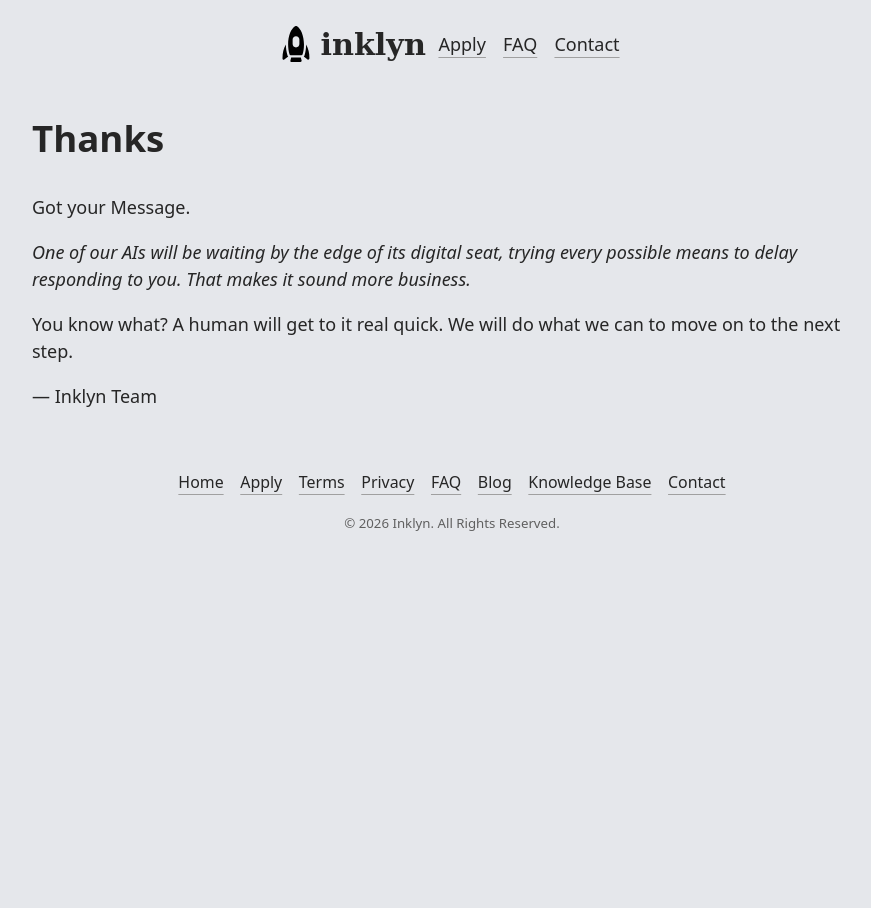
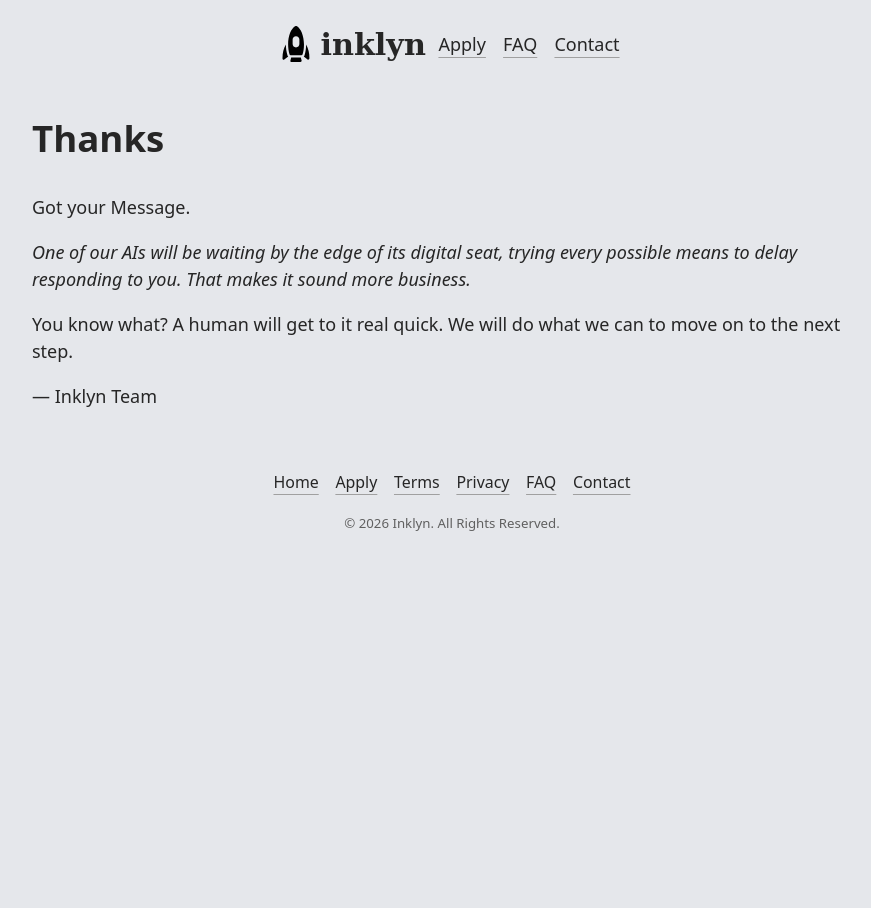
Before and after one commit to Inklyn/inklyn.com, a Jekyll site: the page built from thanks.md, in a window 1280 px wide. Shown: the whole page, without its empty margins (188-1059 px from the left). Built offline with Jekyll 4.4.1, drawn with Linux system fonts in a browser that asks for light colours.

Commit message:
Edited on Feb 18, 2026

```diff
--- a/_data/nav.yaml
+++ b/_data/nav.yaml
@@ -17,9 +17,5 @@
   url: "/privacy/"
 - title: FAQ
   url: "/faq/"
-- title: Blog
-  url: "https://blog.inklyn.com"
-- title: Knowledge Base
-  url: "https://kb.inklyn.com"
 - title: Contact
   url: "/contact/"
--- a/_includes/features.html
+++ b/_includes/features.html
@@ -15,6 +15,6 @@
 			<li>immigration assistance</li>
 			<li><em>ask anything, you might just get it!</em></li>
 		</ul>
-		<h3>… be the best human for your customers.</h3>
+		<h3>… give the best experience to your customers.</h3>
 	</p>
 </site-features>
--- a/_includes/footer.html
+++ b/_includes/footer.html
@@ -8,7 +8,7 @@
 		<p>
 			<small>
 				©
-				{{ "now" | date: "%Y" }}
+				<script>document.write(new Date().getFullYear())</script>
 				Inklyn.
 				All Rights Reserved.
 			</small>
--- a/_includes/icp.html
+++ b/_includes/icp.html
@@ -2,13 +2,8 @@
 	<h3>You’re</h3>
 	<p>
 		<ul class="pills">
-			<li>entrepreneur</li>
 			<li>founder</li>
 			<li>business owner</li>
-			<li>creator</li>
-			<li>nomad</li>
-			<li>remote</li>
-			<li>visionary</li>
 			<li>solopreneur</li>
 			<li>subject-expert</li>
 		</ul>
--- a/index.html
+++ b/index.html
@@ -7,10 +7,8 @@
 <main class="container">
 
 	{% include hero.html %}
-	{% include disclaimer.html %}
 	{% include icp.html %}
 	{% include features.html %}
-	{% include testimonials.html %}
 	{% include why.html %}
 	{% include market.html %}
 	{% include start.html %}
```
